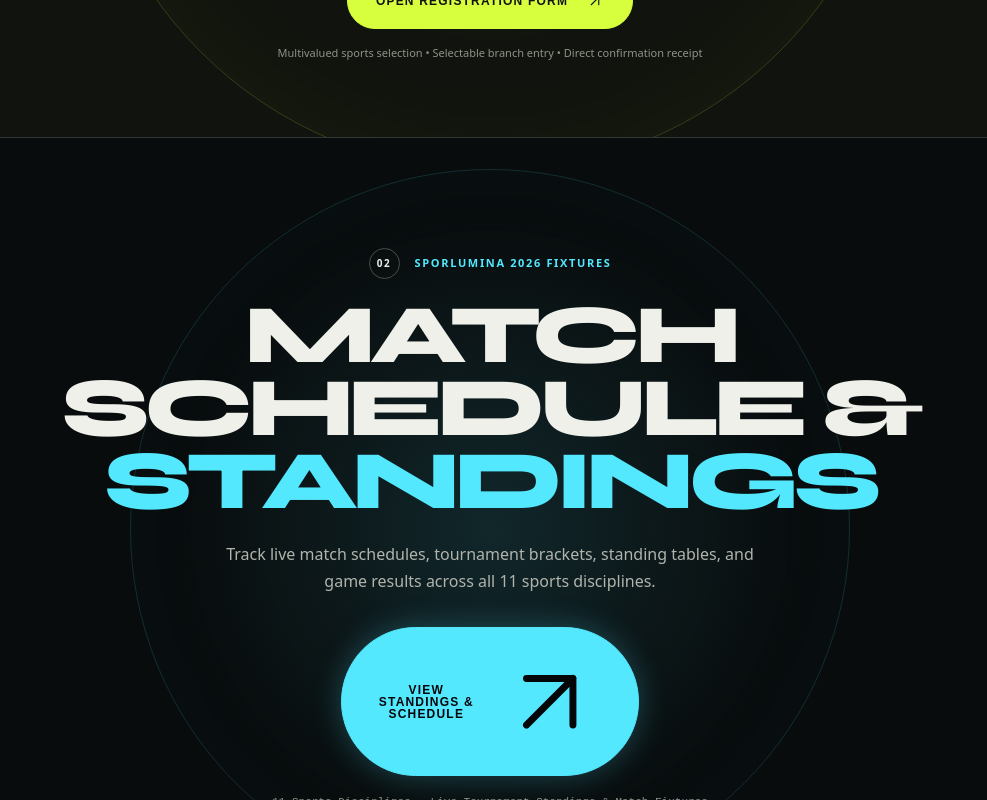
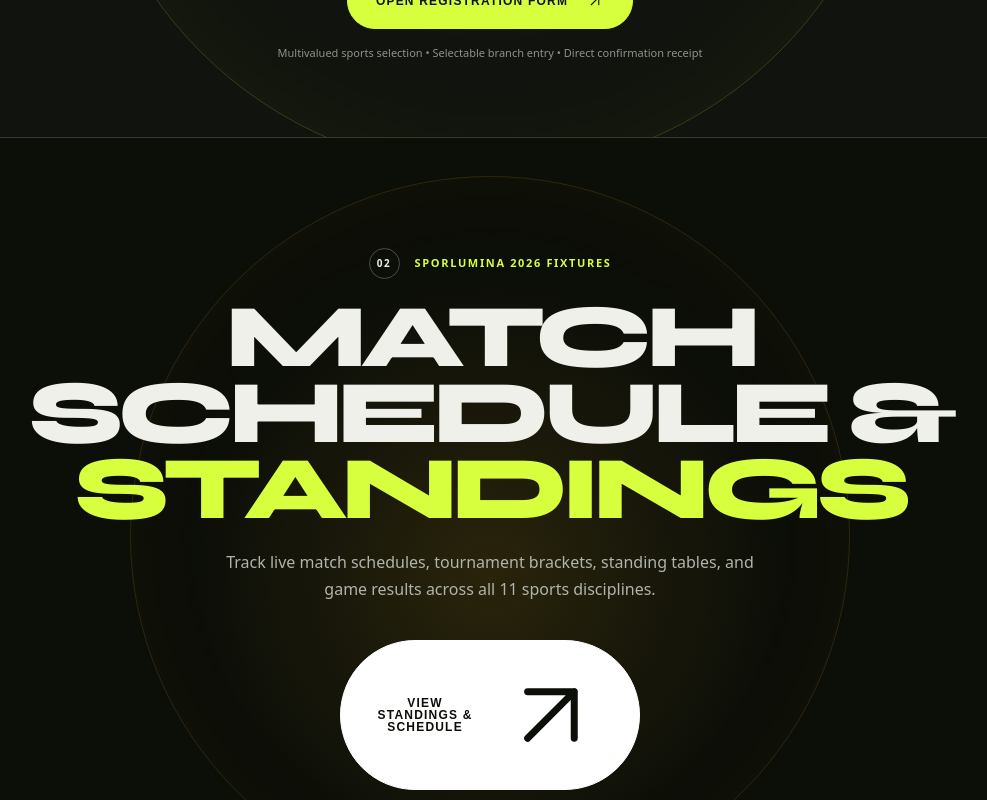
Before and after one commit to arena-iiitbpl/arena-web, a Next.js app: page / in a window 1280 px wide. Shown: the part 3220-4020 px from the top of the page, without its empty margins (150-1137 px from the left). Built offline with nearby package versions, Linux system fonts and the light colour scheme.

Commit message:
Restyle standings section CTA: white button with acid-green hover, warm amber radial bg

```diff
--- a/app/globals.css
+++ b/app/globals.css
@@ -336,14 +336,14 @@
 .schedule-layer-section {
   position: relative;
   display: flex;
-  min-height: 520px;
+  min-height: 620px;
   overflow: hidden;
   flex-direction: column;
   align-items: center;
   justify-content: center;
   text-align: center;
   padding: 110px clamp(24px, 7vw, 112px);
-  background: radial-gradient(circle at 50% 50%, rgba(84, 232, 255, 0.12), transparent 42%), #080c0d;
+  background: radial-gradient(circle at 50% 55%, rgba(251,191,36,.12), transparent 38%), #0c0e08;
   border-top: 1px solid var(--line);
 }
 .schedule-layer-section::before {
@@ -351,9 +351,9 @@
   position: absolute;
   width: 720px;
   height: 720px;
-  border: 1px solid rgba(84, 232, 255, 0.15);
+  border: 1px solid rgba(251,191,36,.14);
   border-radius: 50%;
-  box-shadow: inset 0 0 100px rgba(84, 232, 255, 0.03);
+  box-shadow: inset 0 0 100px rgba(251,191,36,.03);
   pointer-events: none;
 }
 .schedule-layer-container {
@@ -364,24 +364,24 @@
   align-items: center;
 }
 .schedule-layer-section .eyebrow {
-  color: var(--esport);
+  color: var(--acid);
 }
 .schedule-layer-section h2 {
   margin: 20px 0 22px;
   font-family: 'Syne', sans-serif;
-  font-size: clamp(48px, 6.5vw, 110px);
+  font-size: clamp(52px, 7vw, 120px);
   font-weight: 800;
   letter-spacing: -.07em;
-  line-height: .88;
+  line-height: .85;
   text-transform: uppercase;
 }
 .schedule-layer-section h2 em {
-  color: var(--esport);
+  color: var(--acid);
   font-style: normal;
 }
 .schedule-layer-section p {
-  max-width: 560px;
-  margin: 0 0 32px;
+  max-width: 540px;
+  margin: 0 0 36px;
   color: #b1b4ac;
   font-size: 16px;
   line-height: 1.7;
@@ -389,21 +389,22 @@
 .schedule-layer-cta {
   display: flex;
   align-items: center;
-  gap: 16px;
+  gap: 18px;
   padding: 18px 32px;
-  color: #050608;
-  border: 1px solid var(--esport);
-  background: var(--esport);
+  color: #0c0e08;
+  border: 1px solid #fff;
+  background: #fff;
   font: 800 12px/1 sans-serif;
   letter-spacing: .1em;
   text-transform: uppercase;
   border-radius: 999px;
-  transition: transform .25s, box-shadow .25s;
-  box-shadow: 0 0 30px rgba(84, 232, 255, 0.25);
+  transition: transform .25s, box-shadow .25s, background .25s;
 }
 .schedule-layer-cta:hover {
   transform: translateY(-3px);
-  box-shadow: 0 14px 45px rgba(84, 232, 255, 0.45);
+  background: var(--acid);
+  border-color: var(--acid);
+  box-shadow: 0 14px 40px rgba(216,255,62,.3);
 }
 .schedule-layer-section small {
   margin-top: 18px;
```
